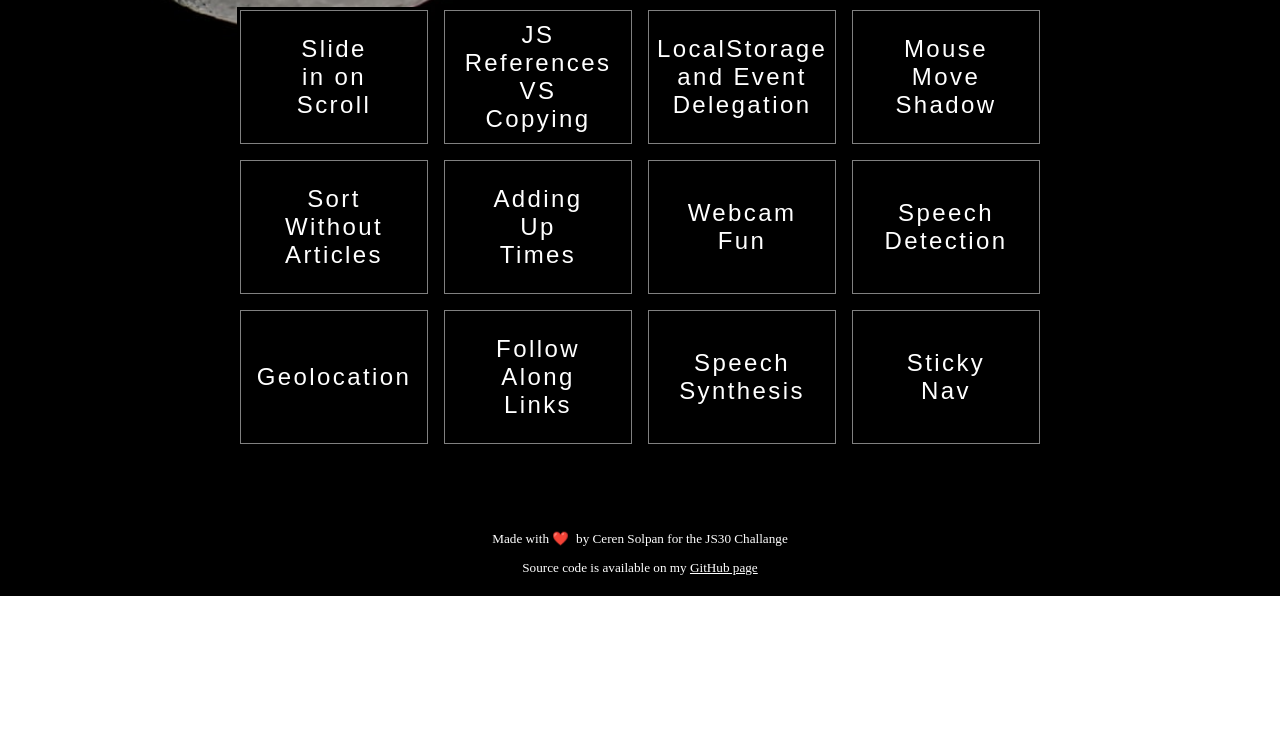
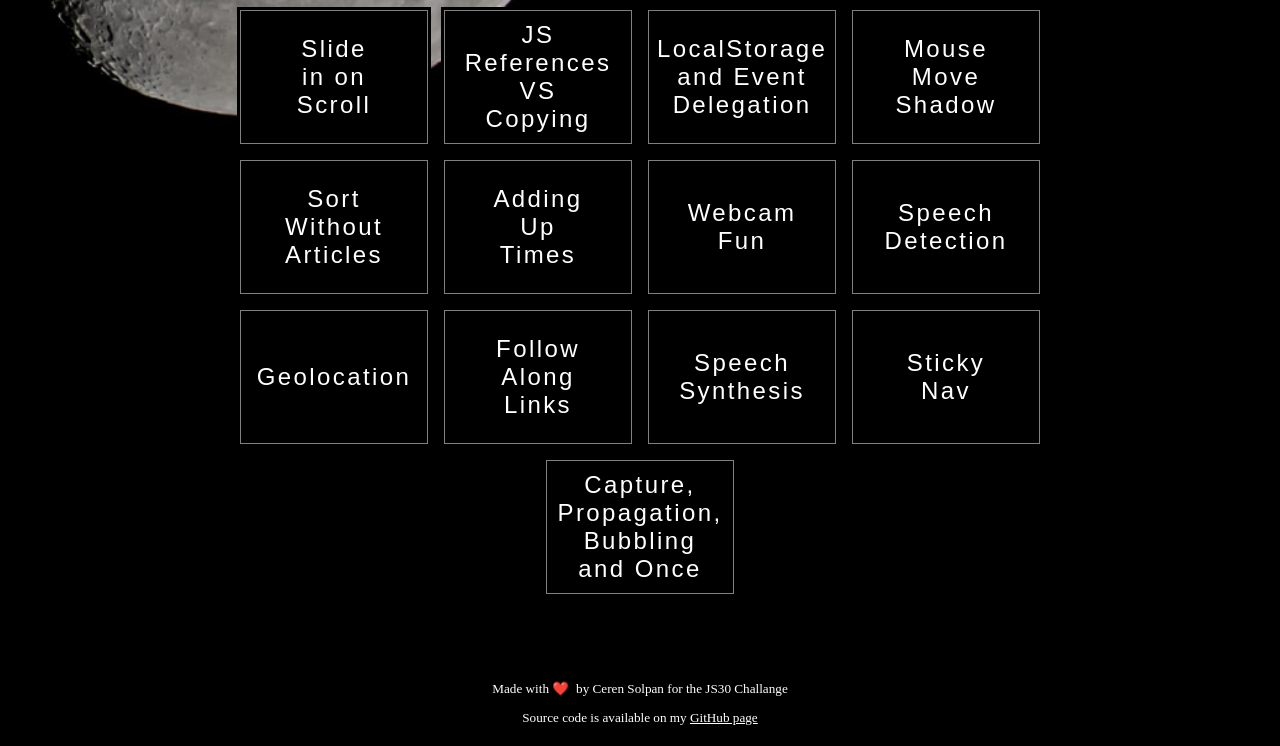
Before and after one commit to cerensolpan/JS30_C, a plain HTML site: page index.html in a window 1280 px wide. Shown: the part 724-1470 px from the top of the page. Before the commit the page ends 1320 px from the top, so only its background shows below. Drawn offline with Linux system fonts and the light colour scheme.

Commit message:
Add the 25th project to live version page

```diff
--- a/index.html
+++ b/index.html
@@ -64,6 +64,8 @@
             <span>Speech Synthesis</span></a>
         <a href="/JS30_C/24_Sticky Nav/" class="btn">
             <span>Sticky Nav</span></a>
+        <a href="/JS30_C/25_Event Capture, Propagation, Bubbling and Once/" class="btn">
+            <span>Capture, Propagation, Bubbling and Once</span></a>
 
 
     </div>
```
